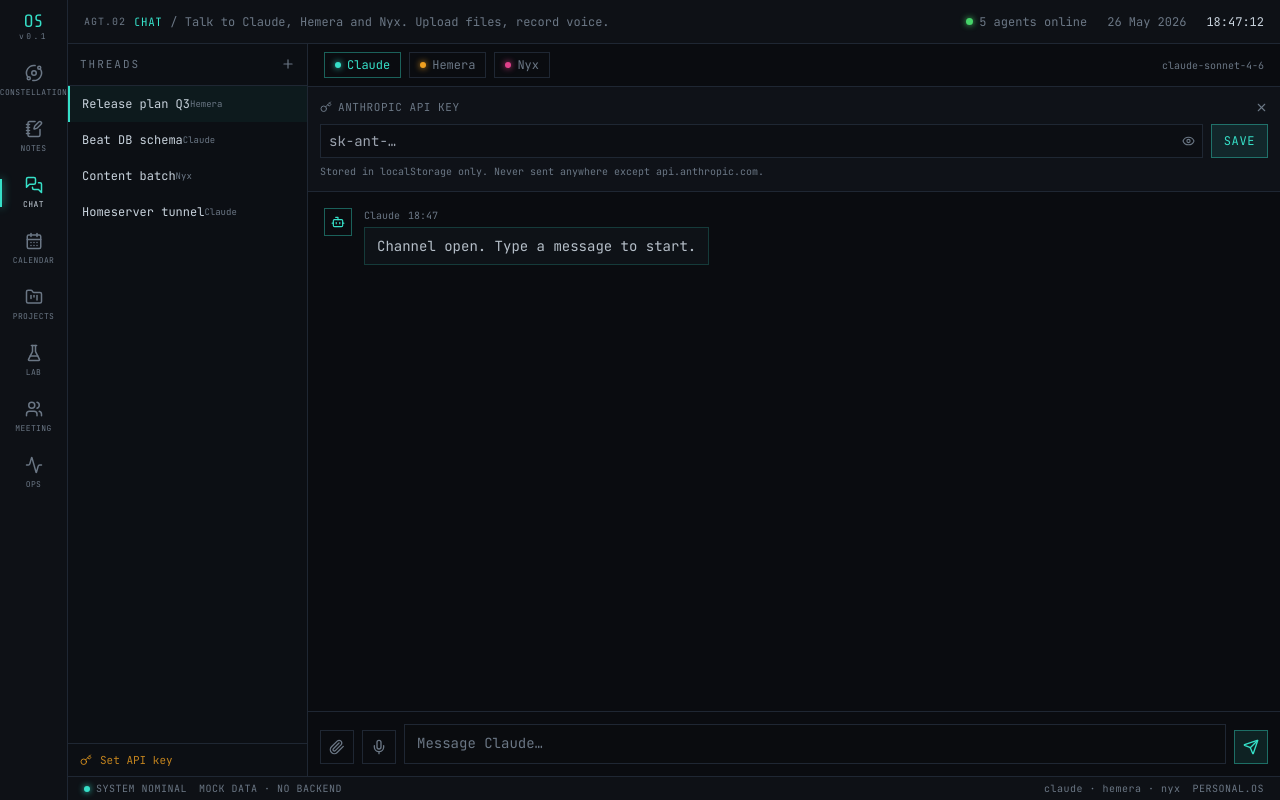
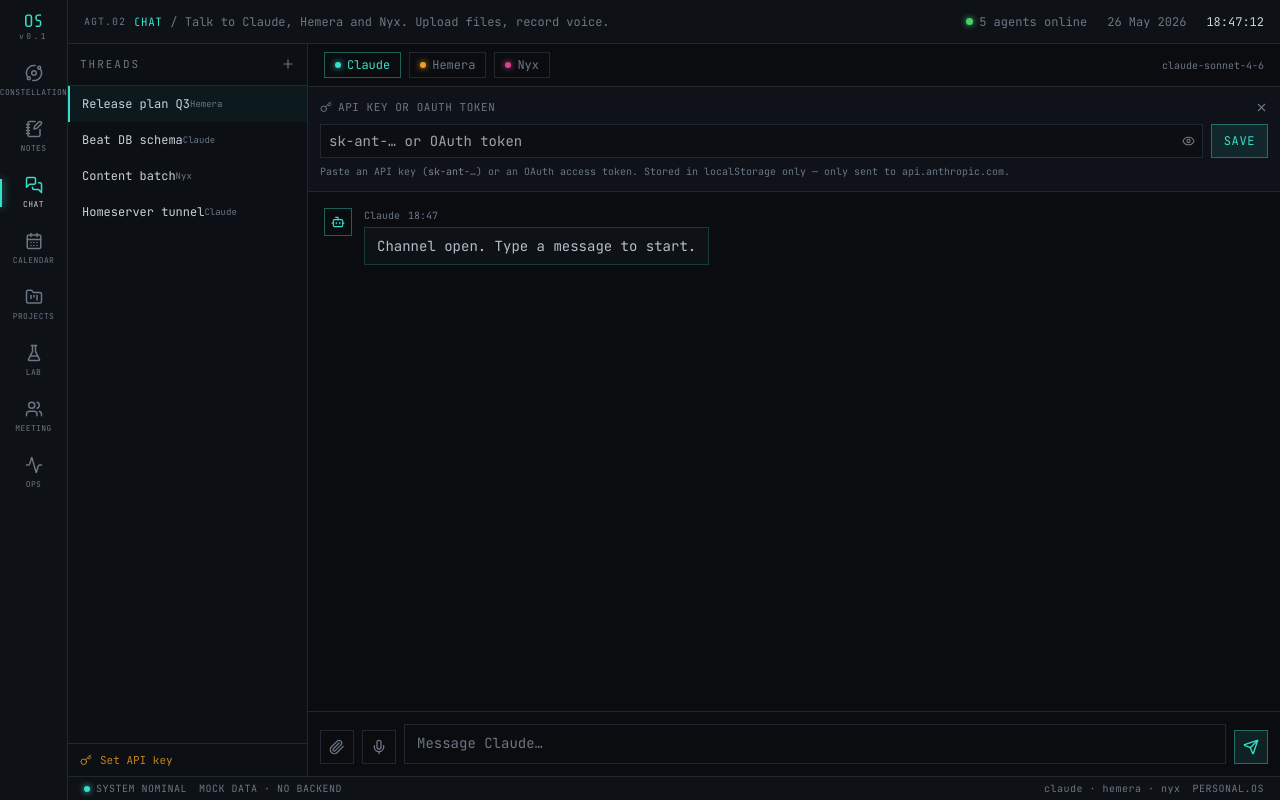
Before and after one commit to Gylvejaegersborg/BaseOStest, a React (Vite) app: page /chat in a window 1280 px wide. Both pictures are taken after a click on the button "Set API key". Built offline with nearby package versions, Linux system fonts and the light colour scheme.

Commit message:
Chat: support OAuth Bearer token alongside API key
Auto-detects auth type: sk-ant-* keys use x-api-key header,
anything else uses Authorization: Bearer (for OAuth tokens).
Updated the key panel placeholder and description accordingly.

https://claude.ai/code/session_01Nisf4KdbYVM3bYbY9yg4R8

```diff
--- a/src/pages/Chat.tsx
+++ b/src/pages/Chat.tsx
@@ -130,7 +130,9 @@ export function Chat() {
         method: 'POST',
         signal: controller.signal,
         headers: {
-          'x-api-key': apiKey,
+          ...(apiKey.startsWith('sk-ant-')
+            ? { 'x-api-key': apiKey }
+            : { 'Authorization': `Bearer ${apiKey}` }),
           'anthropic-version': '2023-06-01',
           'content-type': 'application/json',
           'anthropic-dangerous-direct-browser-access': 'true',
@@ -364,7 +366,7 @@ function ApiKeyPanel({ value, onChange, onClose }: { value: string; onChange: (k
     <div className="border-b border-line bg-panel/80 p-3">
       <div className="mb-2 flex items-center justify-between">
         <span className="flex items-center gap-1.5 text-[11px] uppercase tracking-wider text-dim">
-          <Key size={12} /> Anthropic API Key
+          <Key size={12} /> API Key or OAuth Token
         </span>
         <button onClick={onClose} className="text-dim hover:text-text"><X size={13} /></button>
       </div>
@@ -374,7 +376,7 @@ function ApiKeyPanel({ value, onChange, onClose }: { value: string; onChange: (k
             type={show ? 'text' : 'password'}
             value={local}
             onChange={(e) => setLocal(e.target.value)}
-            placeholder="sk-ant-…"
+            placeholder="sk-ant-… or OAuth token"
             className="w-full border border-line bg-bg/60 px-2 py-1.5 pr-8 text-sm text-text focus:border-accent/60 focus:outline-none"
           />
           <button
@@ -391,7 +393,10 @@ function ApiKeyPanel({ value, onChange, onClose }: { value: string; onChange: (k
           Save
         </button>
       </div>
-      <p className="mt-1.5 text-[10px] text-dim">Stored in localStorage only. Never sent anywhere except api.anthropic.com.</p>
+      <p className="mt-1.5 text-[10px] text-dim">
+        Paste an API key (<span className="text-text/60">sk-ant-…</span>) or an OAuth access token.
+        Stored in localStorage only — only sent to api.anthropic.com.
+      </p>
     </div>
   )
 }
```
